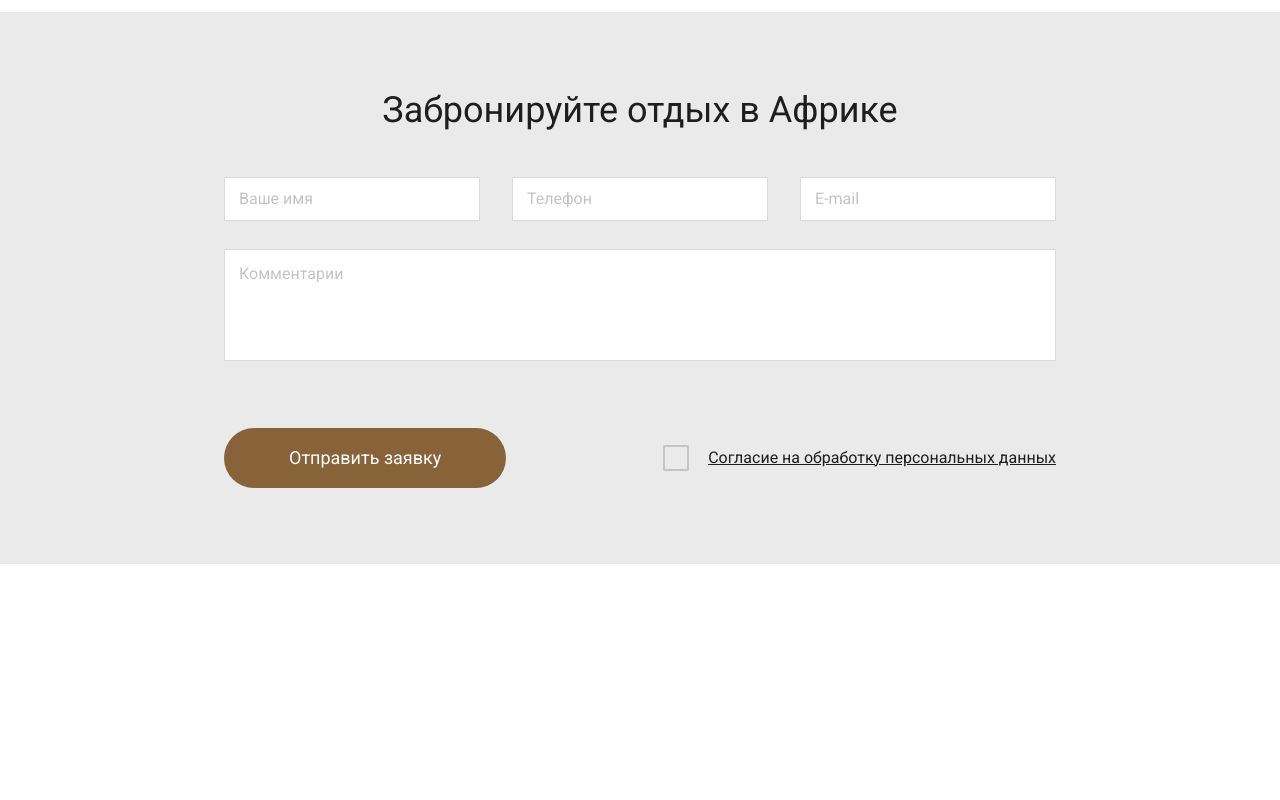
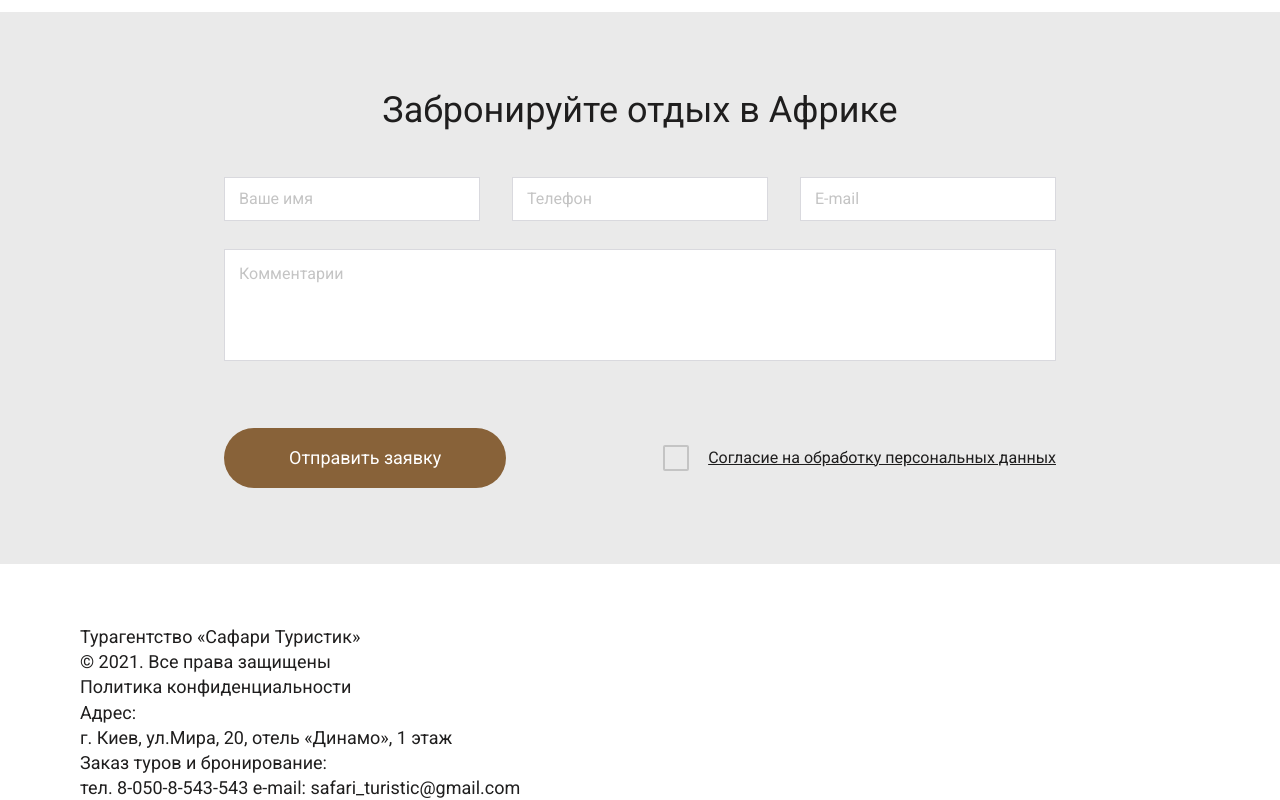
Before and after one commit to Vidiborets0012/Safari, a plain HTML site: page index.html in a window 1280 px wide. Shown: the part 6441-7241 px from the top of the page. Before the commit the page ends 7005 px from the top, so only its background shows below. Drawn offline with nearby package versions, Linux system fonts and the light colour scheme.

Commit message:
add footer content and markup

```diff
--- a/index.html
+++ b/index.html
@@ -388,6 +388,36 @@
       </div>
     </section>
 
+    <footer class="footer">
+      <div class="container">
+        <div class="footer-inner">
+          <div class="footer-logo">
+            <a href="#" class="logo footer-logo">
+              <img class="logo-img" src="images/logo.svg" alt="logo" />
+            </a>
+          </div>
+          <div class="footer-box">
+            <div class="footer-info">
+              <p class="footer-box-title">Турагентство «Сафари Туристик»</p>
+              <p class="footer-copy">© 2021. Все права защищены</p>
+              <a class="footer-link" href="#">Политика конфиденциальности</a>
+            </div>
+            <div class="footer-address">
+              <p class="footer-box-title">Адрес:</p>
+              <p class="footer-address-text">г. Киев, ул.Мира, 20, отель «Динамо», 1 этаж</p>
+            </div>
+            <div class="footer-contacts">
+              <p class="footer-box-title">Заказ туров и бронирование:</p>
+              <a class="footer-phone" href="tel:80508543543">тел. 8-050-8-543-543</a>
+              <a class="footer-mail" href="mailto:safari_turistic@gmail.com"
+                >e-mail: safari_turistic@gmail.com</a
+              >
+            </div>
+          </div>
+        </div>
+      </div>
+    </footer>
+
     <script type="text/javascript" src="//code.jquery.com/jquery-1.11.0.min.js"></script>
     <script src="js/jquery.magnific-popup.min.js"></script>
     <script
```
